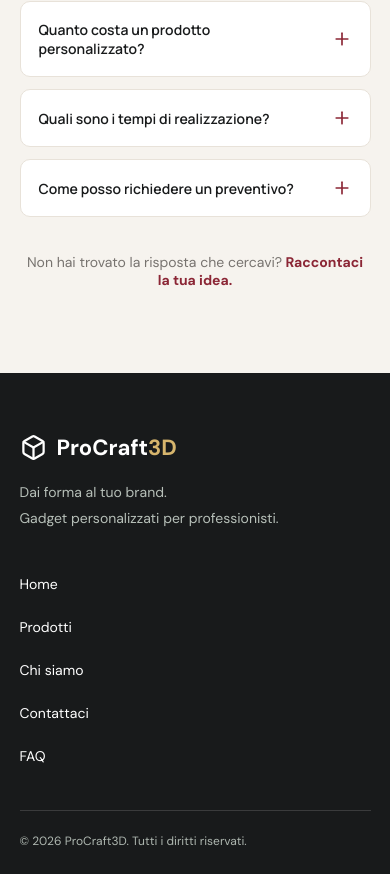
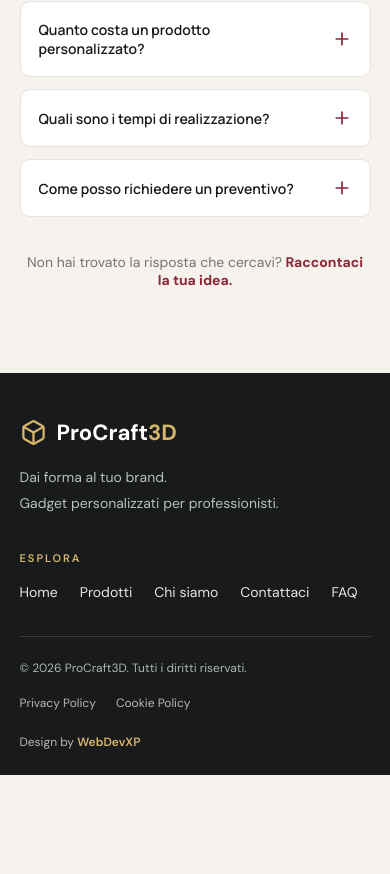
Before and after one commit to xavics320/ProCraft3D, a React (Vite) app: page / in a window 390 px wide. Shown: the part 6810-7684 px from the top of the page. After the commit the page ends 7585 px from the top, so only its background shows below. Built offline with nearby package versions, Linux system fonts and the light colour scheme.

Commit message:
add privacy e cookie

```diff
--- a/src/assets/components/Footer/Footer.css
+++ b/src/assets/components/Footer/Footer.css
@@ -1,14 +1,20 @@
-
 .footer {
   background: var(--dark);
-  color: white;
-  padding: 60px 0 25px;
+  color: #fff;
+  padding: 65px 0 25px;
 }
+
+/* PARTE SUPERIORE */
 
 .footer-inner {
   display: flex;
   justify-content: space-between;
-  gap: 30px;
+  align-items: flex-start;
+  gap: 50px;
+}
+
+.footer-info {
+  flex: 1;
 }
 
 .footer-brand {
@@ -18,38 +24,161 @@
   font-size: 22px;
 }
 
+.footer-brand svg {
+  color: var(--gold);
+}
+
 .footer-brand span {
   color: var(--gold);
 }
 
-.footer p {
+.footer-info p {
   color: #b7c0b9;
   font-size: 14px;
   line-height: 1.8;
-  margin-top: 18px;
+  margin: 18px 0 0;
+}
+
+/* NAVIGAZIONE */
+
+.footer-navigation {
+  display: flex;
+  flex-direction: column;
+  align-items: flex-end;
+  gap: 18px;
+}
+
+.footer-heading {
+  color: var(--gold);
+  font-size: 11px;
+  font-weight: 600;
+  letter-spacing: 2px;
 }
 
 .footer-links {
   display: flex;
+  align-items: center;
+  flex-wrap: wrap;
   gap: 25px;
+}
+
+.footer-links a {
+  color: #e5e5e5;
   font-size: 14px;
+  text-decoration: none;
+  transition: color 0.2s ease;
 }
 
 .footer-links a:hover {
   color: var(--gold);
 }
 
+/* PARTE INFERIORE */
+
 .footer-bottom {
+  display: flex;
+  justify-content: space-between;
+  align-items: center;
+  flex-wrap: wrap;
+  gap: 20px;
+
   border-top: 1px solid #ffffff25;
-  margin-top: 45px;
-  padding-top: 22px;
-  font-size: 12px;
-  color: #aeb7b0;
+  margin-top: 50px;
+  padding-top: 25px;
 }
 
-@media (max-width: 600px) {
-  .footer-inner,
-  .footer-links {
+.footer-copyright {
+  color: #aeb7b0;
+  font-size: 12px;
+  line-height: 1.5;
+  margin: 0;
+}
+
+/* PRIVACY E COOKIE */
+
+.footer-legal {
+  display: flex;
+  align-items: center;
+  gap: 22px;
+}
+
+.footer-legal a {
+  color: #b8b8b8;
+  font-size: 12px;
+  text-decoration: none;
+  transition: color 0.2s ease;
+}
+
+.footer-legal a:hover {
+  color: var(--gold);
+}
+
+/* FIRMA WEBDEVXP */
+
+.footer-credit {
+  color: #b8b8b8;
+  font-size: 12px;
+  text-decoration: none;
+  white-space: nowrap;
+  transition: color 0.2s ease;
+}
+
+.footer-credit span {
+  color: var(--gold);
+  font-weight: 600;
+}
+
+.footer-credit:hover,
+.footer-credit:hover span {
+  color: #f6f3ee;
+}
+
+/* TABLET */
+
+@media (max-width: 900px) {
+  .footer-inner {
     flex-direction: column;
+    gap: 35px;
+  }
+
+  .footer-navigation {
+    align-items: flex-start;
+  }
+
+  .footer-bottom {
+    justify-content: flex-start;
+    column-gap: 35px;
   }
 }
+
+/* SMARTPHONE */
+
+@media (max-width: 600px) {
+  .footer {
+    padding: 45px 0 25px;
+  }
+
+  .footer-inner {
+    gap: 35px;
+  }
+
+  .footer-links {
+    gap: 15px 22px;
+  }
+
+  .footer-bottom {
+    flex-direction: column;
+    align-items: flex-start;
+    gap: 18px;
+    margin-top: 35px;
+    padding-top: 22px;
+  }
+
+  .footer-legal {
+    gap: 20px;
+  }
+
+  .footer-credit {
+    margin-top: 5px;
+  }
+}
--- a/src/assets/components/Footer/Footer.jsx
+++ b/src/assets/components/Footer/Footer.jsx
@@ -1,4 +1,3 @@
-
 import { Box } from "lucide-react";
 import "./Footer.css";
 
@@ -6,17 +5,25 @@ export default function Footer() {
   return (
     <footer className="footer" id="contatti">
       <div className="container footer-inner">
-        <div>
+        {/* Brand */}
+        <div className="footer-info">
           <div className="footer-brand">
             <Box size={27} />
-            <strong>ProCraft<span>3D</span></strong>
+            <strong>
+              ProCraft<span>3D</span>
+            </strong>
           </div>
+
           <p>
             Dai forma al tuo brand.
             <br />
             Gadget personalizzati per professionisti.
           </p>
         </div>
+
+        {/* Navigazione */}
+        <nav className="footer-navigation" aria-label="Navigazione footer">
+          <span className="footer-heading">ESPLORA</span>
 
           <div className="footer-links">
             <a href="#home">Home</a>
@@ -25,11 +32,42 @@ export default function Footer() {
             <a href="#contattaci">Contattaci</a>
             <a href="#faq">FAQ</a>
           </div>
+        </nav>
       </div>
 
+      {/* Parte inferiore */}
       <div className="container footer-bottom">
+        <p className="footer-copyright">
           © {new Date().getFullYear()} ProCraft3D.
           Tutti i diritti riservati.
+        </p>
+
+        <div className="footer-legal">
+          <a
+            href="https://www.iubenda.com/privacy-policy/61198935"
+            target="_blank"
+            rel="noopener noreferrer"
+          >
+            Privacy Policy
+          </a>
+
+          <a
+            href="https://www.iubenda.com/privacy-policy/61198935/cookie-policy"
+            target="_blank"
+            rel="noopener noreferrer"
+          >
+            Cookie Policy
+          </a>
+        </div>
+
+        <a
+          href="https://xavierparedes-dev.it/"
+          target="_blank"
+          rel="noopener noreferrer"
+          className="footer-credit"
+        >
+          Design by <span>WebDevXP</span>
+        </a>
       </div>
     </footer>
   );
```
Lines whose indentation alone changed are shown as unchanged.
